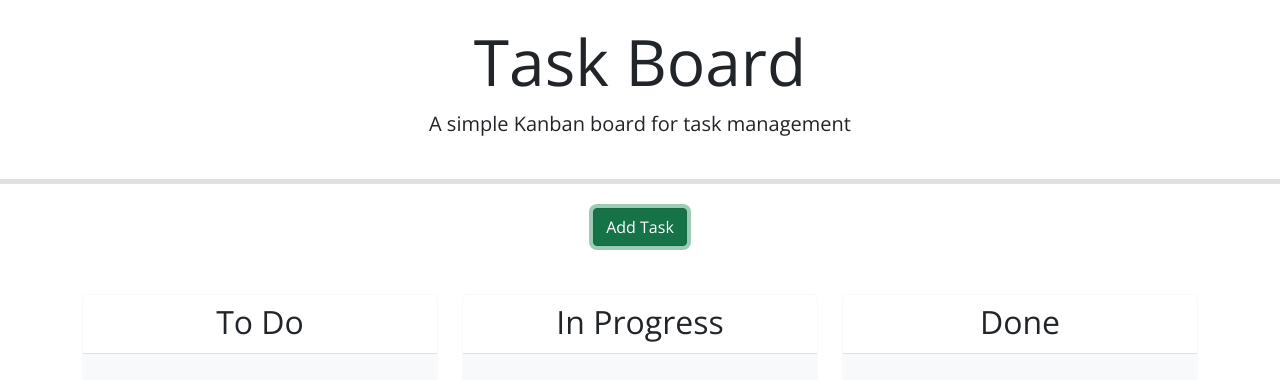
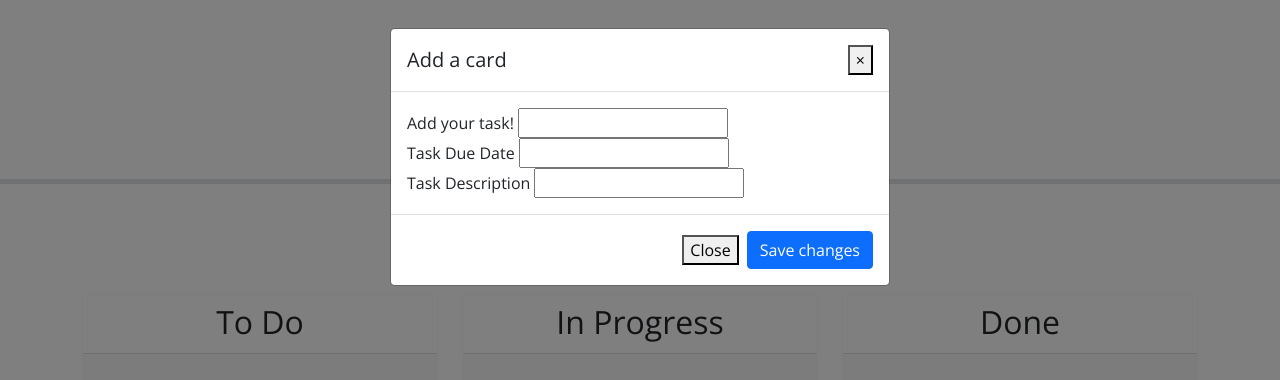
Before and after one commit to maritzadiaz77/happy-kanbanBoard, a plain HTML site: page Develop/index.html in a window 1280 px wide. Both pictures are taken after a click on the button "Add Task". Drawn offline with nearby package versions, Linux system fonts and the light colour scheme.

Commit message:
Added event listener to savebtn and datepicker

```diff
--- a/Develop/assets/css/style.css
+++ b/Develop/assets/css/style.css
@@ -14,3 +14,6 @@ body {
 .task-card:hover {
   cursor: grab;
 }
+/* .close:after {
+visibility: hidden;
+} */
--- a/Develop/assets/js/script.js
+++ b/Develop/assets/js/script.js
@@ -35,4 +35,24 @@ function handleDrop(event, ui) {
 // Todo: when the page loads, render the task list, add event listeners, make lanes droppable, and make the due date field a date picker
 $(document).ready(function () {
 
+//add event listener to saveBtn
+//the document is searching for the id of saveBtn
+const buttonEl = document.querySelector("#saveBtn");
+//it is listening for the click
+buttonEl.addEventListener("click", function () {
+  //Window is redirecting us to index.html
+  window.location = "../Develop/index.html";
 });
+
+// Date Picker
+$( function() {
+  $( "#datepicker" ).datepicker();
+} );
+
+
+
+
+
+
+
+});
--- a/Develop/index.html
+++ b/Develop/index.html
@@ -1,15 +1,27 @@
 <!DOCTYPE html>
 <html lang="en">
-
   <head>
     <meta charset="UTF-8" />
     <meta name="viewport" content="width=device-width, initial-scale=1.0" />
     <meta http-equiv="X-UA-Compatible" content="ie=edge" />
-  <link rel="stylesheet" href="https://cdn.jsdelivr.net/npm/bootstrap@5.1.3/dist/css/bootstrap.min.css" />
-  <link rel="stylesheet" href="https://use.fontawesome.com/releases/v5.8.1/css/all.css"
-    integrity="sha384-50oBUHEmvpQ+1lW4y57PTFmhCaXp0ML5d60M1M7uH2+nqUivzIebhndOJK28anvf" crossorigin="anonymous" />
-  <link href="https://fonts.googleapis.com/css?family=Open+Sans&display=swap" rel="stylesheet" />
-  <link rel="stylesheet" href="https://code.jquery.com/ui/1.12.1/themes/base/jquery-ui.css" />
+    <link
+      rel="stylesheet"
+      href="https://cdn.jsdelivr.net/npm/bootstrap@5.1.3/dist/css/bootstrap.min.css"
+    />
+    <link
+      rel="stylesheet"
+      href="https://use.fontawesome.com/releases/v5.8.1/css/all.css"
+      integrity="sha384-50oBUHEmvpQ+1lW4y57PTFmhCaXp0ML5d60M1M7uH2+nqUivzIebhndOJK28anvf"
+      crossorigin="anonymous"
+    />
+    <link
+      href="https://fonts.googleapis.com/css?family=Open+Sans&display=swap"
+      rel="stylesheet"
+    />
+    <link
+      rel="stylesheet"
+      href="https://code.jquery.com/ui/1.12.1/themes/base/jquery-ui.css"
+    />
 
     <link rel="stylesheet" href="./assets/css/style.css" />
     <title>Task Board</title>
@@ -21,10 +33,72 @@
       <p class="lead">A simple Kanban board for task management</p>
     </header>
     <div class="container">
+      <!-- class for centering button -->
       <div class="text-center mb-5">
-      <button class="btn btn-success" data-bs-toggle="modal" data-bs-target="#formModal">Add Task</button>
+        <!-- Here is the button trigger modal -->
+        <button
+          class="btn btn-primary"
+          data-bs-toggle="modal"
+          data-bs-target="#exampleModal"
+        >
+          Add Task
+        </button>
       </div>
       <!-- Todo: Create a modal with a form to add tasks -->
+      <!-- Modal -->
+      <div
+        class="modal fade"
+        id="exampleModal"
+        tabindex="-1"
+        role="dialog"
+        aria-labelledby="exampleModalLabel"
+        aria-hidden="true"
+      >
+        <div class="modal-dialog" role="document">
+          <div class="modal-content">
+            <div class="modal-header">
+              <h5 class="modal-title" id="exampleModalLabel">Add a card</h5>
+              <button
+                type="button"
+                class="close"
+                data-dismiss="modal"
+                aria-label="Close"
+              >
+                <span aria-hidden="true">&times;</span>
+              </button>
+            </div>
+            <div class="modal-body">
+              <form>
+                <label for="addTask">Add your task!</label>
+
+                <input type="text" id="task" name="taskListItem" /><br />
+                <label for="Task Due Date">Task Due Date</label>
+                <input type="text" id="datepicker" name="taskDueDate" /><br />
+                <label for="taskDescription">Task Description</label>
+                <input
+                  type="text"
+                  id="taskDescription"
+                  name="taskDescription"
+                />
+              </form>
+            </div>
+            <div class="modal-footer">
+              <button
+                type="button"
+                class="close"
+                id="closeBtn"
+                data-dismiss="modal"
+              >
+                Close
+              </button>
+              <button type="button" class="btn btn-primary" id="saveBtn">
+                Save changes
+              </button>
+            </div>
+          </div>
+        </div>
+      </div>
+      <!-- TODO, INPROGRESS , DONE ,COLOUmnsS -->
       <div class="row swim-lanes text-center justify-content-between">
         <div class="col-12 col-lg-4 d-flex">
           <div id="to-do" class="card border-light mb-3 lane flex-grow-1">
@@ -58,16 +132,20 @@
         </div>
       </div>
     </div>
-
-  <script src="https://cdn.jsdelivr.net/npm/bootstrap@5.1.3/dist/js/bootstrap.bundle.min.js"
+    <!-- boostrap, jquery,day js, and regular script js are connected -->
+    <script
+      src="https://cdn.jsdelivr.net/npm/bootstrap@5.1.3/dist/js/bootstrap.bundle.min.js"
       integrity="sha384-ka7Sk0Gln4gmtz2MlQnikT1wXgYsOg+OMhuP+IlRH9sENBO0LRn5q+8nbTov4+1p"
-    crossorigin="anonymous"></script>
+      crossorigin="anonymous"
+    ></script>
     <script src="https://code.jquery.com/jquery-3.4.1.min.js"></script>
     <script src="https://code.jquery.com/ui/1.13.1/jquery-ui.min.js"></script>
-  <script src="https://cdn.jsdelivr.net/npm/dayjs@1.11.3/dayjs.min.js"
-    integrity="sha256-iu/zLUB+QgISXBLCW/mcDi/rnf4m4uEDO0wauy76x7U=" crossorigin="anonymous"></script>
-
+    <script
+      src="https://cdn.jsdelivr.net/npm/dayjs@1.11.3/dayjs.min.js"
+      integrity="sha256-iu/zLUB+QgISXBLCW/mcDi/rnf4m4uEDO0wauy76x7U="
+      crossorigin="anonymous"
+    ></script>
+    <!-- order matters so this one goes last -->
     <script src="./assets/js/script.js"></script>
   </body>
-
 </html>
```
Also changed, not shown: 1 other file. Lines whose indentation alone changed are shown as unchanged.
